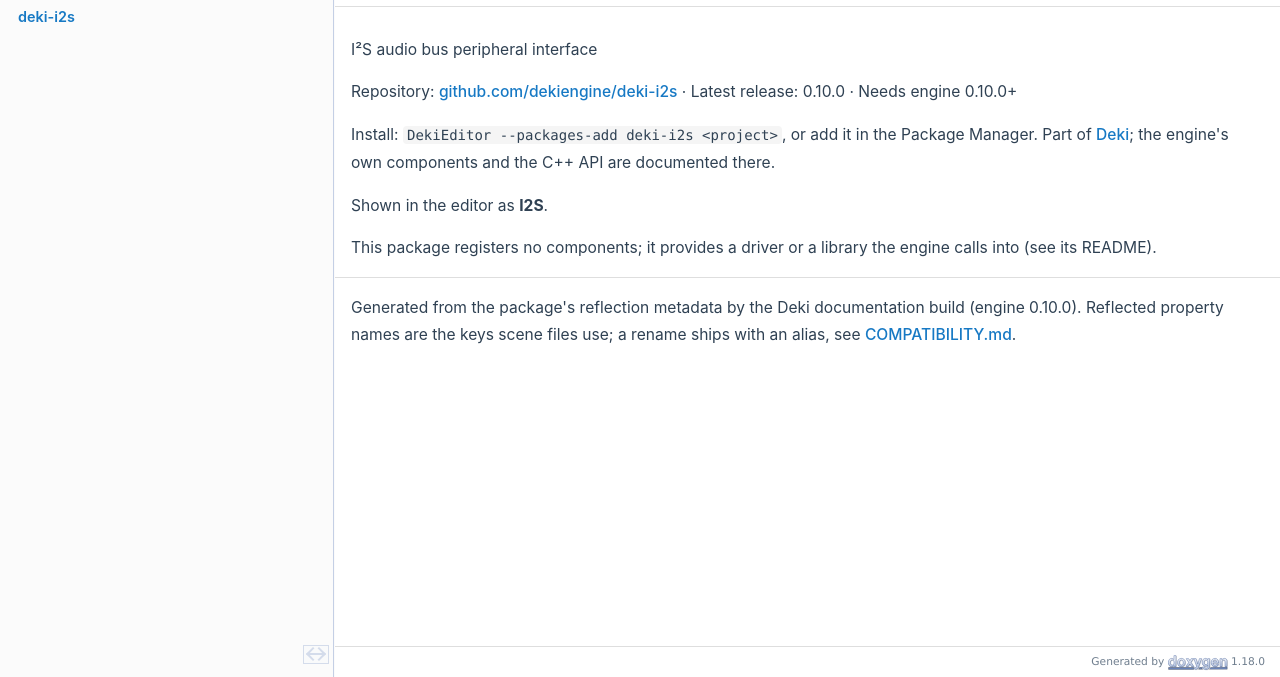
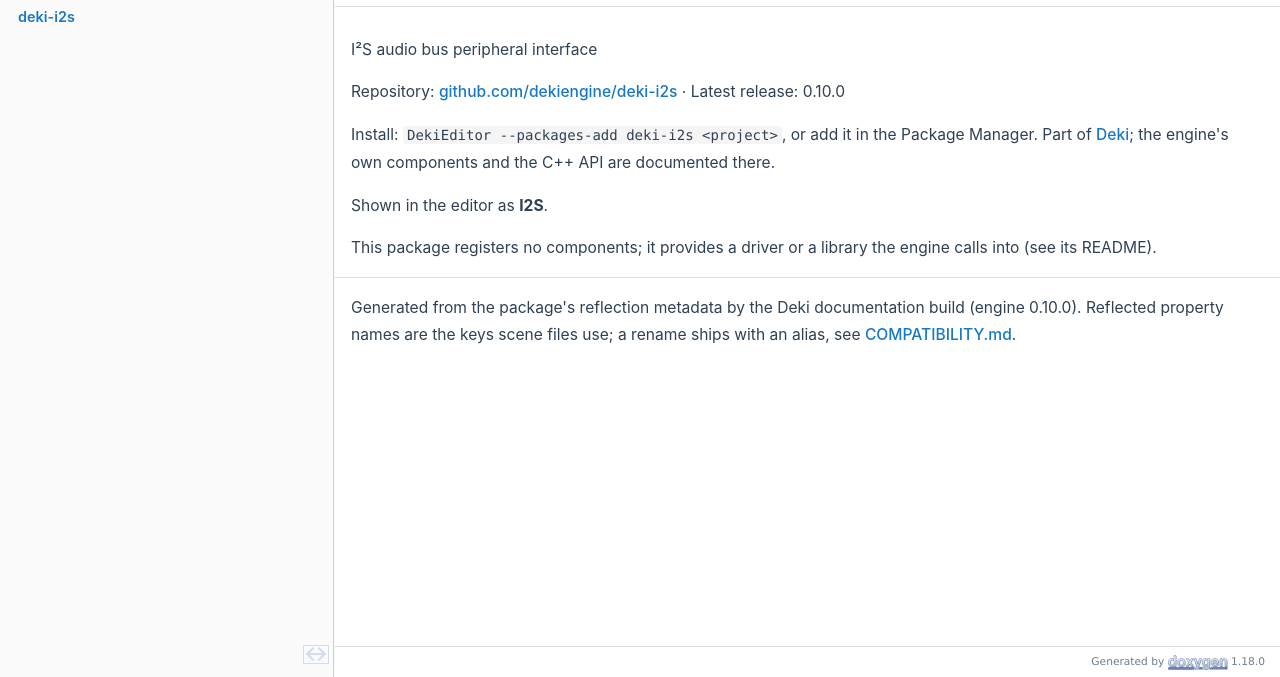
Before and after one commit to dekiengine/deki-i2s, a plain HTML site: page index.html in a window 1280 px wide. Shown: the part 123-800 px from the top of the page. Drawn offline with Linux system fonts and the light colour scheme.

Commit message:
Docs for deki-i2s from deki-editor 9500697

```diff
--- a/index.html
+++ b/index.html
@@ -80,7 +80,7 @@
 <div class="contents">
 <div class="textblock"><p><a class="anchor" id="mainpage"></a></p>
 <p>I²S audio bus peripheral interface</p>
-<p>Repository: <a href="https://github.com/dekiengine/deki-i2s">github.com/dekiengine/deki-i2s</a> · Latest release: 0.10.0 · Needs engine 0.10.0+</p>
+<p>Repository: <a href="https://github.com/dekiengine/deki-i2s">github.com/dekiengine/deki-i2s</a> · Latest release: 0.10.0</p>
 <p>Install: <span class="tt">DekiEditor --packages-add deki-i2s &lt;project&gt;</span>, or add it in the Package Manager. Part of <a href="https://dekiengine.github.io/docs/">Deki</a>; the engine's own components and the C++ API are documented there.</p>
 <p>Shown in the editor as <b>I2S</b>.</p>
 <p>This package registers no components; it provides a driver or a library the engine calls into (see its README).</p>
```
